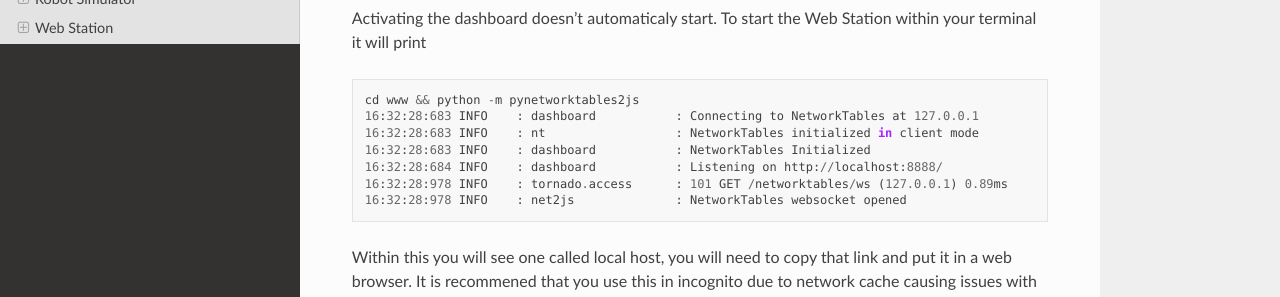
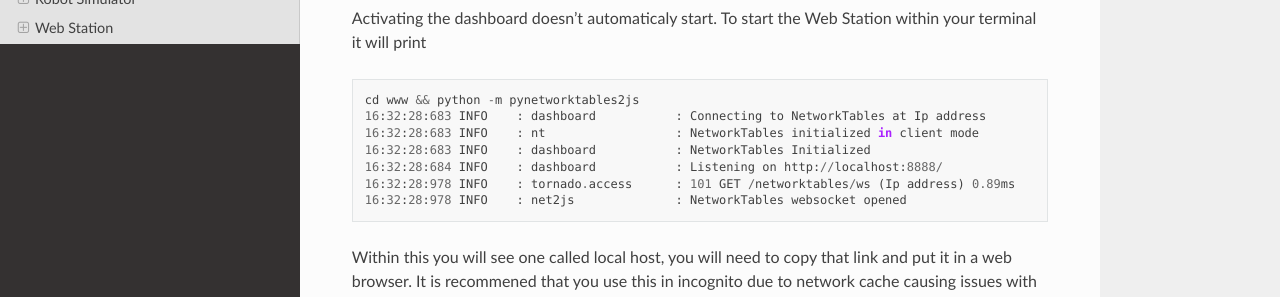
Before and after one commit to FRC-1721/1721-RapidReact, a Sphinx documentation site: the page built from docs/developing/developing.rst, in a window 1280 px wide and 900 px high, scrolled down 1715 px. Shown: the part 321-618 px from the top of the window. Built offline with Sphinx 7.4.7 and the Read the Docs theme 2.0.0, drawn with Linux system fonts in a browser that asks for light colours.

Commit message:
previous version had my ip address to changing that

```diff
--- a/docs/developing/developing.rst
+++ b/docs/developing/developing.rst
@@ -98,11 +98,11 @@ Activating the dashboard doesn't automaticaly start. To start the Web Station wi
 .. code-block::
 
    cd www && python -m pynetworktables2js
-   16:32:28:683 INFO    : dashboard           : Connecting to NetworkTables at 127.0.0.1
+   16:32:28:683 INFO    : dashboard           : Connecting to NetworkTables at Ip address
    16:32:28:683 INFO    : nt                  : NetworkTables initialized in client mode
    16:32:28:683 INFO    : dashboard           : NetworkTables Initialized
    16:32:28:684 INFO    : dashboard           : Listening on http://localhost:8888/
-   16:32:28:978 INFO    : tornado.access      : 101 GET /networktables/ws (127.0.0.1) 0.89ms
+   16:32:28:978 INFO    : tornado.access      : 101 GET /networktables/ws (Ip address) 0.89ms
    16:32:28:978 INFO    : net2js              : NetworkTables websocket opened
 
 Within this you will see one called local host, you will need to copy that link and put it in a web browser.
```
